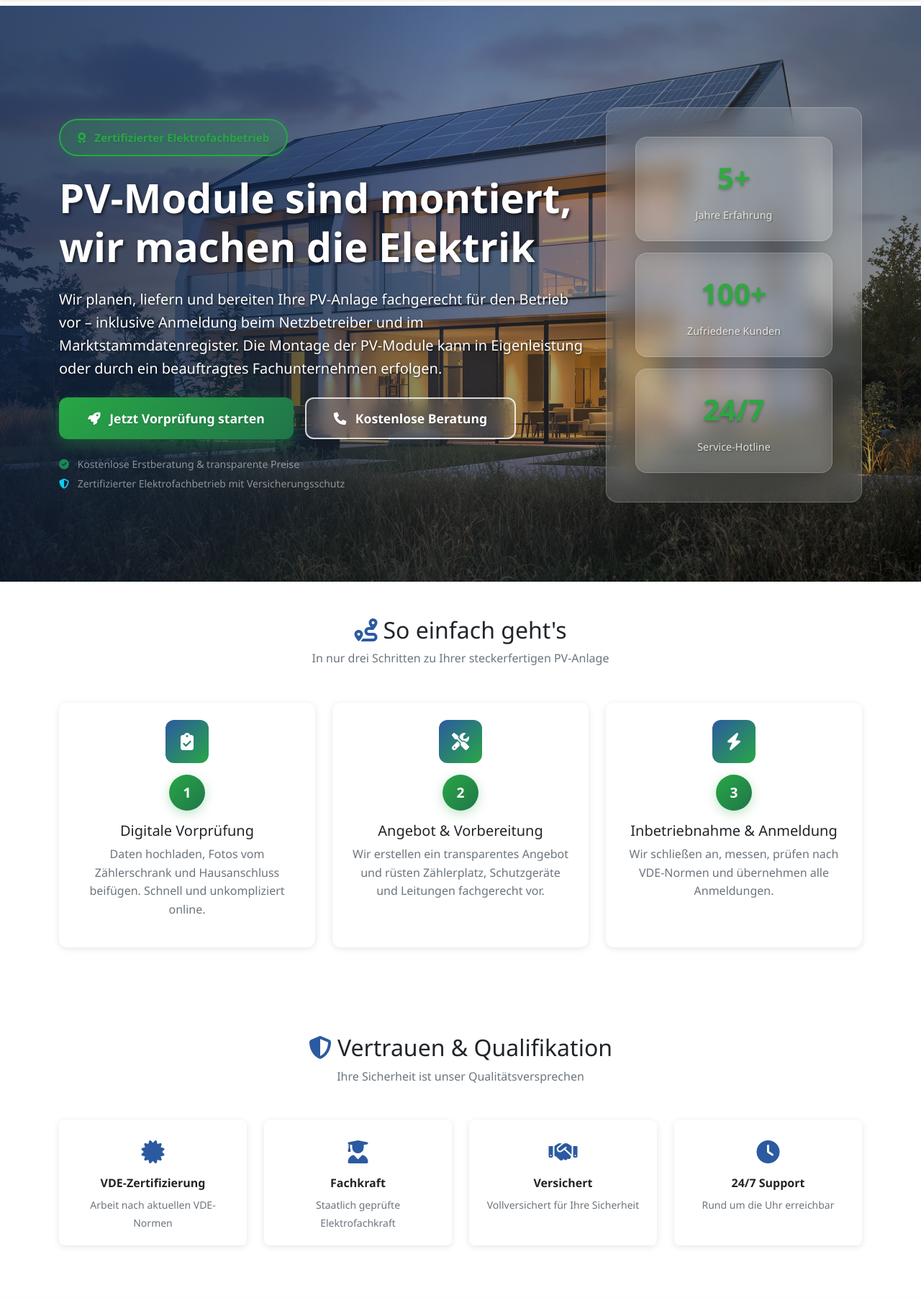
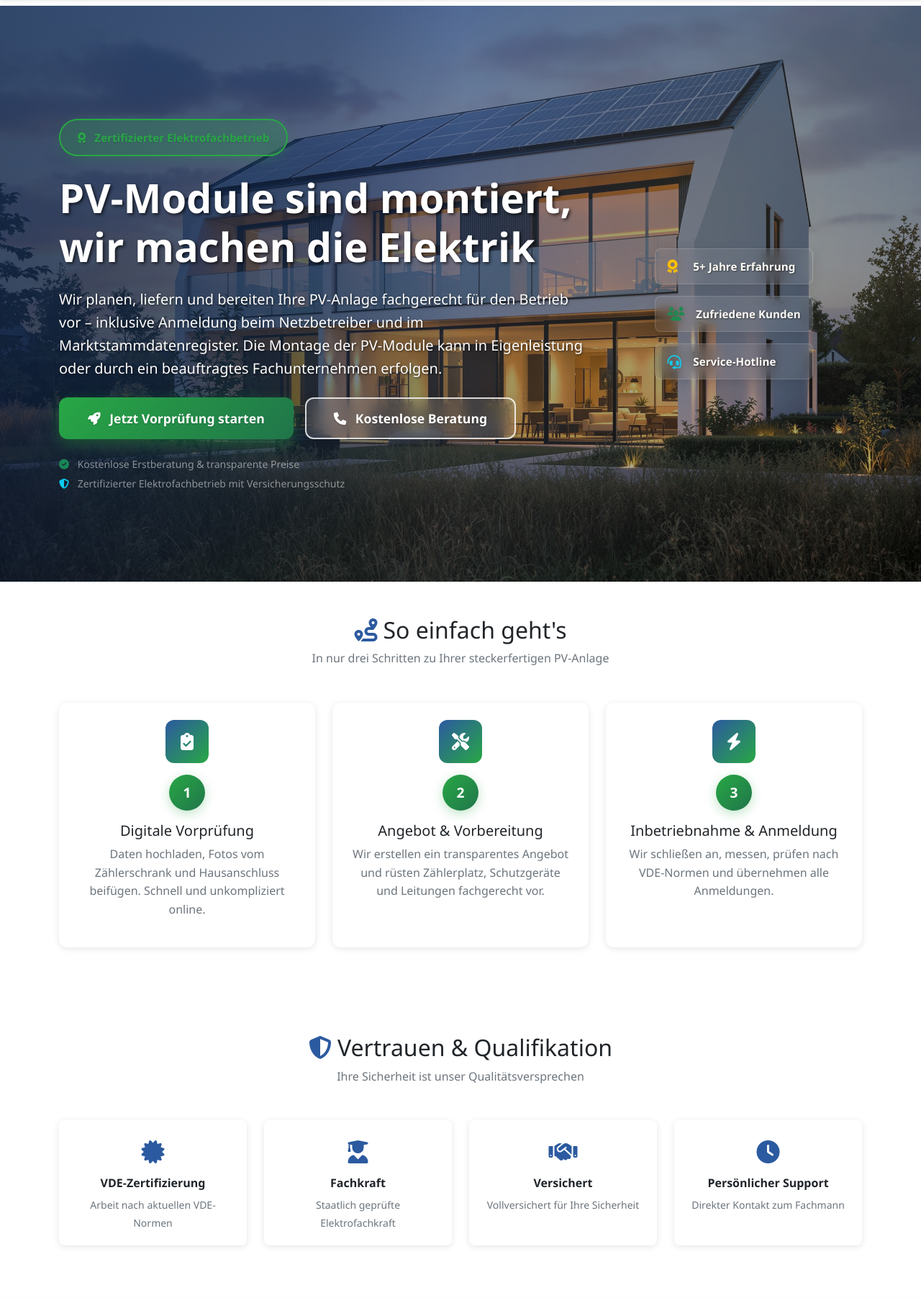
Before and after one commit to Elektriker-Edgar/PV-Projekt, a Django app: page / in a window 1280 px wide. Shown: the part 68-1871 px from the top of the page at 72% size. Run offline with Django 4.2, Linux system fonts and the light colour scheme.

Commit message:
weitere  textanpassungen

```diff
--- a/templates/quotes/home.html
+++ b/templates/quotes/home.html
@@ -146,41 +146,58 @@
             box-shadow: 0 8px 32px rgba(0, 0, 0, 0.3);
         }
 
-        /* Hero Statistics Styling */
-        .hero-stats {
-            padding: 2rem 0;
+        /* Hero Statistics - Mini Cards */
+        .hero-stats-mini {
+            padding: 1rem 0;
         }
 
-        .stat-item {
-            background: rgba(255, 255, 255, 0.1);
-            backdrop-filter: blur(15px);
-            border: 1px solid rgba(255, 255, 255, 0.2);
-            border-radius: 16px;
-            padding: 1.5rem;
-            text-align: center;
+        .stat-mini-card {
+            background: rgba(255, 255, 255, 0.08);
+            backdrop-filter: blur(10px);
+            border: 1px solid rgba(255, 255, 255, 0.15);
+            border-radius: 8px;
+            padding: 0.75rem 1rem;
             transition: var(--transition-smooth);
-            box-shadow: 0 8px 32px rgba(0, 0, 0, 0.2);
+            box-shadow: 0 4px 16px rgba(0, 0, 0, 0.1);
         }
 
-        .stat-item:hover {
-            background: rgba(255, 255, 255, 0.15);
-            transform: translateY(-5px) scale(1.02);
-            box-shadow: 0 12px 40px rgba(0, 0, 0, 0.3);
+        .stat-mini-card:hover {
+            background: rgba(255, 255, 255, 0.12);
+            transform: translateX(5px);
+            box-shadow: 0 6px 20px rgba(0, 0, 0, 0.15);
         }
 
-        .stat-number {
-            font-size: 2.5rem;
-            font-weight: 700;
-            color: white;
-            text-shadow: 2px 2px 4px rgba(0, 0, 0, 0.5);
-            margin-bottom: 0.5rem;
+        .stat-mini-card i {
+            font-size: 1.2rem;
+            min-width: 20px;
         }
 
-        .stat-label {
-            font-size: 1rem;
-            color: rgba(255, 255, 255, 0.9);
+        .stat-mini-card span {
+            font-size: 0.95rem;
             text-shadow: 1px 1px 2px rgba(0, 0, 0, 0.5);
-            font-weight: 500;
+        }
+
+        /* Mobile optimization for mini stats */
+        @media (max-width: 991px) {
+            .hero-stats-mini {
+                flex-direction: row !important;
+                flex-wrap: wrap;
+                justify-content: center;
+                gap: 1rem !important;
+            }
+
+            .stat-mini-card {
+                flex: 1;
+                min-width: 200px;
+                justify-content: center;
+            }
+        }
+
+        @media (max-width: 768px) {
+            .stat-mini-card {
+                min-width: 100%;
+                justify-content: flex-start;
+            }
         }
 
         /* Legacy stat-card for other sections */
@@ -771,19 +788,19 @@
                         </small>
                     </div>
                 </div>
-                <div class="col-lg-4 text-center">
-                    <div class="hero-stats">
-                        <div class="stat-item mb-3">
-                            <div class="stat-number">5+</div>
-                            <div class="stat-label">Jahre Erfahrung</div>
+                <div class="col-lg-4 d-flex align-items-center justify-content-center">
+                    <div class="hero-stats-mini d-flex flex-column gap-3 mt-4">
+                        <div class="stat-mini-card d-flex align-items-center">
+                            <i class="fas fa-award text-warning me-3"></i>
+                            <span class="fw-bold text-white">5+ Jahre Erfahrung</span>
                         </div>
-                        <div class="stat-item mb-3">
-                            <div class="stat-number">100+</div>
-                            <div class="stat-label">Zufriedene Kunden</div>
+                        <div class="stat-mini-card d-flex align-items-center">
+                            <i class="fas fa-users text-success me-3"></i>
+                            <span class="fw-bold text-white">Zufriedene Kunden</span>
                         </div>
-                        <div class="stat-item">
-                            <div class="stat-number">24/7</div>
-                            <div class="stat-label">Service-Hotline</div>
+                        <div class="stat-mini-card d-flex align-items-center">
+                            <i class="fas fa-headset text-info me-3"></i>
+                            <span class="fw-bold text-white">Service-Hotline</span>
                         </div>
                     </div>
                 </div>
@@ -873,8 +890,8 @@
                         <div class="certification-icon">
                             <i class="fas fa-clock"></i>
                         </div>
-                        <h6 class="fw-bold">24/7 Support</h6>
-                        <small class="text-muted">Rund um die Uhr erreichbar</small>
+                        <h6 class="fw-bold">Persönlicher Support</h6>
+                        <small class="text-muted">Direkter Kontakt zum Fachmann</small>
                     </div>
                 </div>
             </div>
@@ -970,9 +987,9 @@
                         <div class="contact-icon">
                             <i class="fas fa-phone"></i>
                         </div>
-                        <h5>24/7 Hotline</h5>
+                        <h5>Service-Hotline</h5>
                         <p class="mb-2"><strong>040 - 123 456 789</strong></p>
-                        <small class="text-muted">Rund um die Uhr für Sie da</small>
+                        <small class="text-muted">Persönliche Beratung vom Fachmann</small>
                     </div>
                 </div>
                 <div class="col-md-4 mb-4">
```
